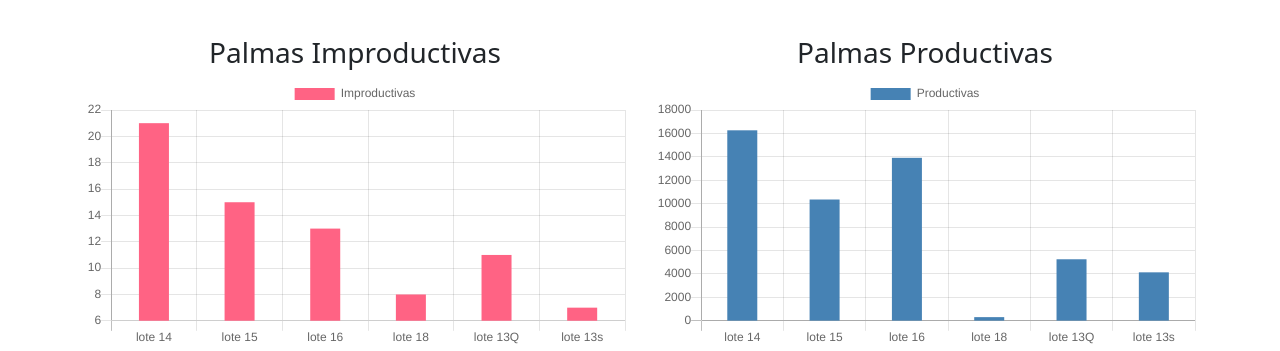
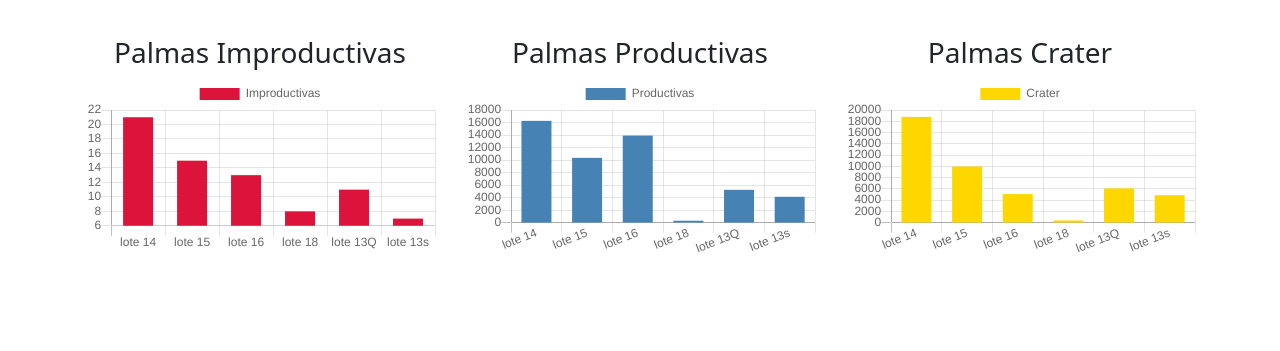
Before and after one commit to Arielr85/cirugias_pc, a plain HTML site: page index.html in a window 1280 px wide. Shown: the part 624-975 px from the top of the page. After the commit the page ends 880 px from the top, so only its background shows below. Drawn offline with nearby package versions, Linux system fonts and the light colour scheme.

Commit message:
agregar grafia de crater

```diff
--- a/index.html
+++ b/index.html
@@ -41,17 +41,23 @@
                 </div>
             </div>
             <div class="row">
-                <div class="col-lg-6">
+                <div class="col-lg-4">
                     <div>
                         <h3>Palmas Improductivas</h3>
                     </div>
                     <canvas id="improductivas"></canvas>
                 </div>
-                <div class="col-lg-6">
+                <div class="col-lg-4">
                     <div>
                         <h3>Palmas Productivas</h3>
                     </div>
                     <canvas id="productivas"></canvas>
+                </div>
+                <div class="col-lg-4">
+                    <div>
+                        <h3>Palmas Crater</h3>
+                    </div>
+                    <canvas id="crater"></canvas>
                 </div>
             </div>
         </div>
@@ -74,8 +80,8 @@
         labels: ['lote 14', 'lote 15', 'lote 16', 'lote 18', 'lote 13Q', 'lote 13s'],
         datasets: [{
             label: 'Improductivas',
-            backgroundColor: 'rgb(255, 99, 132)',
-            borderColor: 'rgb(255, 99, 132)',
+            backgroundColor: 'rgb(220,20,60)',
+            borderColor: 'rgb(220,20,60)',
             maxBarThickness: 30,
             data: [21, 15, 13, 8, 11, 7]
         }]
@@ -103,10 +109,34 @@
         }]
     },
 
+
     // Configuration options go here
     options: {}
 });
     </script>
+    <script>
+        var ctx = document.getElementById('crater').getContext('2d');
+   var chart = new Chart(ctx, {
+   // The type of chart we want to create
+   type: 'bar',
+
+   // The data for our dataset
+   data: {
+       labels: ['lote 14', 'lote 15', 'lote 16', 'lote 18', 'lote 13Q', 'lote 13s'],
+       datasets: [{
+           label: 'Crater',
+           backgroundColor: 'rgb(255,215,0)',
+           borderColor: 'rgb(255,215,0)',
+           maxBarThickness: 30,
+           data: [18782, 9981, 5084, 405, 6094, 4883]
+       }]
+   },
+
+
+   // Configuration options go here
+   options: {}
+});
+   </script>
 
     <!-- Option 2: Separate Popper and Bootstrap JS -->
     <!--
```
